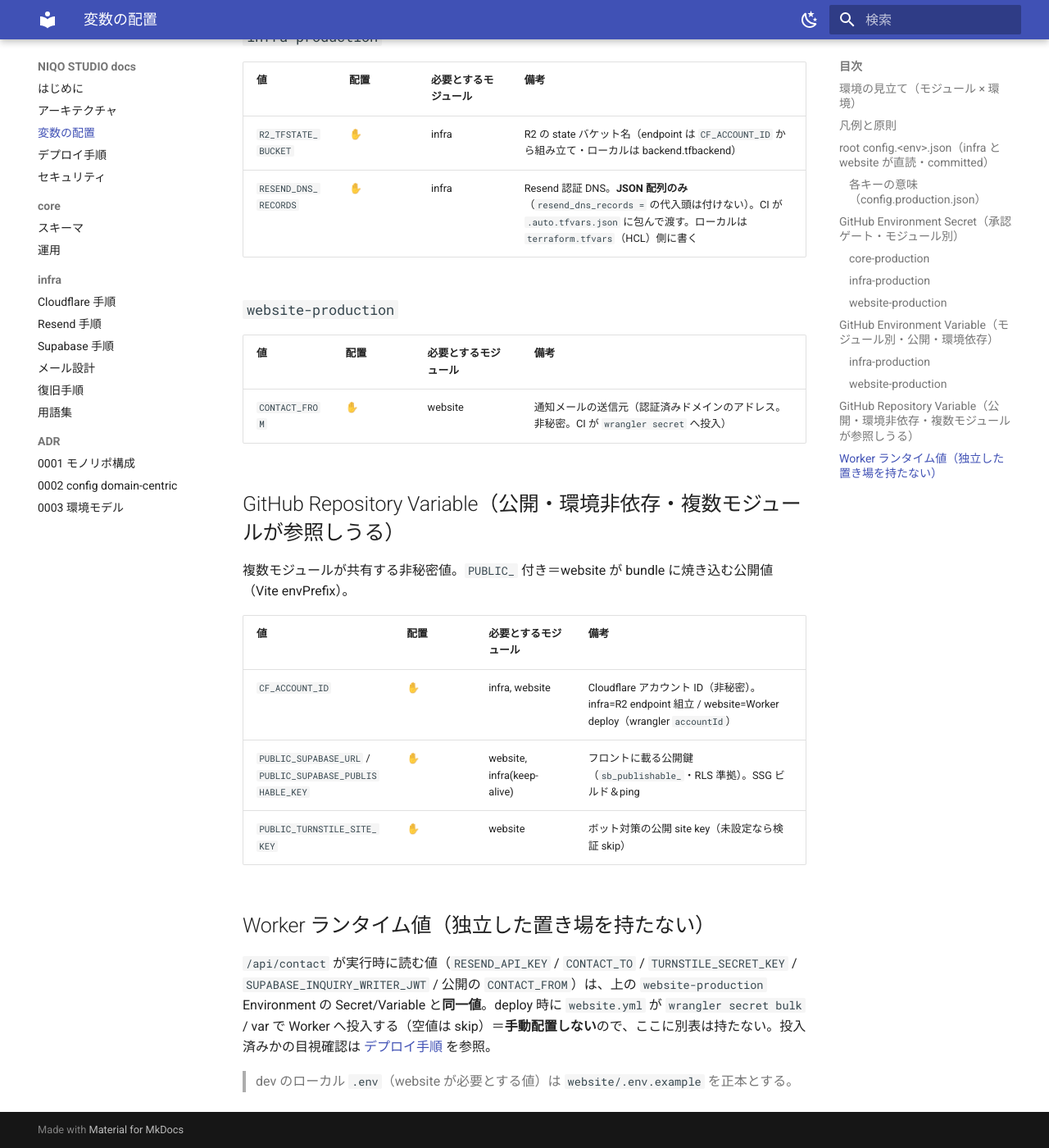
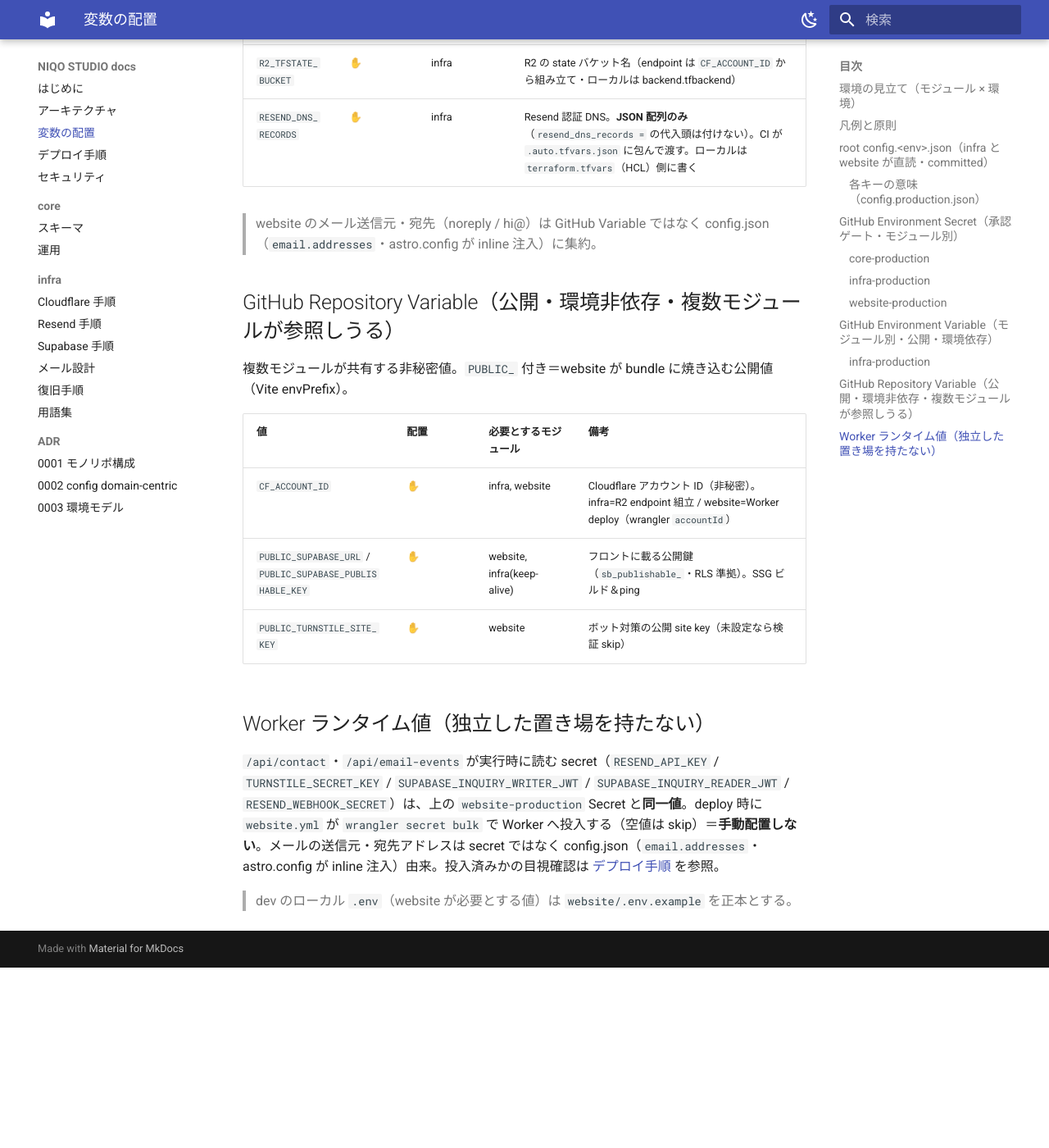
Before and after one commit to niqostudio/niqostudio, an MkDocs documentation site: the page built from docs/variables.md, in a window 1280 px wide and 1400 px high, scrolled down 4941 px. Shown: the whole window at 82% size. Built offline with MkDocs 1.6.1 and Material for MkDocs 9.7.7, drawn with Linux system fonts in a browser that asks for light colours; after the commit the page ends 6121 px from its top, so only the background shows below that; some of the changed text lies outside the part shown.

Commit message:
refactor: owner 通知の送信元/宛先を config に寄せ CONTACT_FROM/CONTACT_TO を廃止
owner 通知を From=addresses.noreply(表示名=顧客/Reply-To=顧客)・To=addresses.contact(hi@) にし、Email Routing 経由で個人箱(EMAIL_FORWARD_TO)へ。個人アドレスは EMAIL_FORWARD_TO の1か所に集約。sendOwnerNotification は __MAIL__ から from/to を導出(引数撤去)。website.yml の secret bulk と docs から CONTACT_FROM/CONTACT_TO を除去。

```diff
--- a/docs/variables.md
+++ b/docs/variables.md
@@ -89,7 +89,6 @@
 | --- | --- | --- | --- | --- |
 | `CF_DEPLOY_TOKEN` | ✋ | website | Worker を deploy ＋ secret 投入する API トークン。発行名 `website-worker-deploy`（→ `CLOUDFLARE_API_TOKEN`）。infra の TF トークンとは分離 | Account(NIQO STUDIO)<br>　Workers Scripts: Edit |
 | `RESEND_API_KEY` | ✋ | website | 問い合わせ通知の送信（CI が `wrangler secret` へ投入） | — |
-| `CONTACT_TO` | ✋ | website | 通知先アドレス（個人メール＝PII。CI が `wrangler secret` へ投入） | — |
 | `TURNSTILE_SECRET_KEY` | ✋ | website | ボット検証 secret。site key 設定時は必須（欠落で deploy fail＋runtime 拒否＝フェイルクローズ）。site key 無しなら検証 skip。CI が `wrangler secret` へ投入 | — |
 | `SUPABASE_INQUIRY_WRITER_JWT` | ✋ | website | `role:inquiry_writer` を名乗る長寿命 JWT（最小権限・INSERT のみ）。`/api/contact` が anon 直叩きを避けて INSERT する経路。**必須**（欠落で送信 500＝フェイルクローズ／deploy 整合チェックでも弾く）。発行手順は [Supabase 手順](infra/supabase.md) | DB role `inquiry_writer`<br>　inquiries: INSERT のみ |
 | `SUPABASE_INQUIRY_READER_JWT` | ✋ | website | `role:inquiry_reader` を名乗る長寿命 JWT。`/api/email-events` が到達状況を反映するための SELECT＋更新経路。発行手順は [Supabase 手順](infra/supabase.md) | DB role `inquiry_reader`<br>　inquiries: SELECT＋`delivery_status` UPDATE のみ |
@@ -106,10 +105,7 @@
 | `R2_TFSTATE_BUCKET` | ✋ | infra | R2 の state バケット名（endpoint は `CF_ACCOUNT_ID` から組み立て・ローカルは backend.tfbackend） |
 | `RESEND_DNS_RECORDS` | ✋ | infra | Resend 認証 DNS。**JSON 配列のみ**（`resend_dns_records =` の代入頭は付けない）。CI が `.auto.tfvars.json` に包んで渡す。ローカルは `terraform.tfvars`（HCL）側に書く |
 
-### `website-production`
-| 値 | 配置 | 必要とするモジュール | 備考 |
-| --- | --- | --- | --- |
-| `CONTACT_FROM` | ✋ | website | 通知メールの送信元（認証済みドメインのアドレス。非秘密。CI が `wrangler secret` へ投入） |
+> website のメール送信元・宛先（noreply / hi@）は GitHub Variable ではなく config.json（`email.addresses`・astro.config が inline 注入）に集約。
 
 ## GitHub Repository Variable（公開・環境非依存・複数モジュールが参照しうる）
 複数モジュールが共有する非秘密値。`PUBLIC_` 付き＝website が bundle に焼き込む公開値（Vite envPrefix）。
@@ -122,6 +118,6 @@
 
 ## Worker ランタイム値（独立した置き場を持たない）
 
-`/api/contact` が実行時に読む値（`RESEND_API_KEY` / `CONTACT_TO` / `TURNSTILE_SECRET_KEY` / `SUPABASE_INQUIRY_WRITER_JWT` / 公開の `CONTACT_FROM`）は、上の `website-production` Environment の Secret/Variable と**同一値**。deploy 時に `website.yml` が `wrangler secret bulk` / var で Worker へ投入する（空値は skip）＝**手動配置しない**ので、ここに別表は持たない。投入済みかの目視確認は [デプロイ手順](deploy.md) を参照。
+`/api/contact`・`/api/email-events` が実行時に読む secret（`RESEND_API_KEY` / `TURNSTILE_SECRET_KEY` / `SUPABASE_INQUIRY_WRITER_JWT` / `SUPABASE_INQUIRY_READER_JWT` / `RESEND_WEBHOOK_SECRET`）は、上の `website-production` Secret と**同一値**。deploy 時に `website.yml` が `wrangler secret bulk` で Worker へ投入する（空値は skip）＝**手動配置しない**。メールの送信元・宛先アドレスは secret ではなく config.json（`email.addresses`・astro.config が inline 注入）由来。投入済みかの目視確認は [デプロイ手順](deploy.md) を参照。
 
 > dev のローカル `.env`（website が必要とする値）は `website/.env.example` を正本とする。
--- a/website/src/pages/api/contact.ts
+++ b/website/src/pages/api/contact.ts
@@ -75,9 +75,7 @@
 
     // 自動返信を送れなかった（key 無し or 送信失敗）＝到達 webhook が来ないため、通知をここで送る（取りこぼし防止）。
     if (!autoReplyId && resendApiKey) {
-      const from = runtimeEnv.CONTACT_FROM;
-      const to = runtimeEnv.CONTACT_TO;
-      if (from && to) await sendOwnerNotification(resendApiKey, from, to, mail);
+      await sendOwnerNotification(resendApiKey, mail);
     }
 
     return json({ ok: true }, 200);
--- a/website/src/pages/api/email-events.ts
+++ b/website/src/pages/api/email-events.ts
@@ -86,9 +86,7 @@
     const inquiry = await findInquiryByAutoReplyId(client, emailId);
     if (inquiry && inquiry.delivery_status !== 'delivered') {
       const apiKey = runtimeEnv.RESEND_API_KEY;
-      const from = runtimeEnv.CONTACT_FROM;
-      const to = runtimeEnv.CONTACT_TO;
-      if (apiKey && from && to) await sendOwnerNotification(apiKey, from, to, inquiry);
+      if (apiKey) await sendOwnerNotification(apiKey, inquiry);
       await setDeliveryStatus(client, emailId, 'delivered');
     }
     return new Response('ok', { status: 200 });
```
Also changed, not shown: docs/infra/cloudflare.md (+1 -1 lines), website/README.md (+1 -1 lines), website/src/lib/email.ts (+5 -9 lines), 1 other file.
